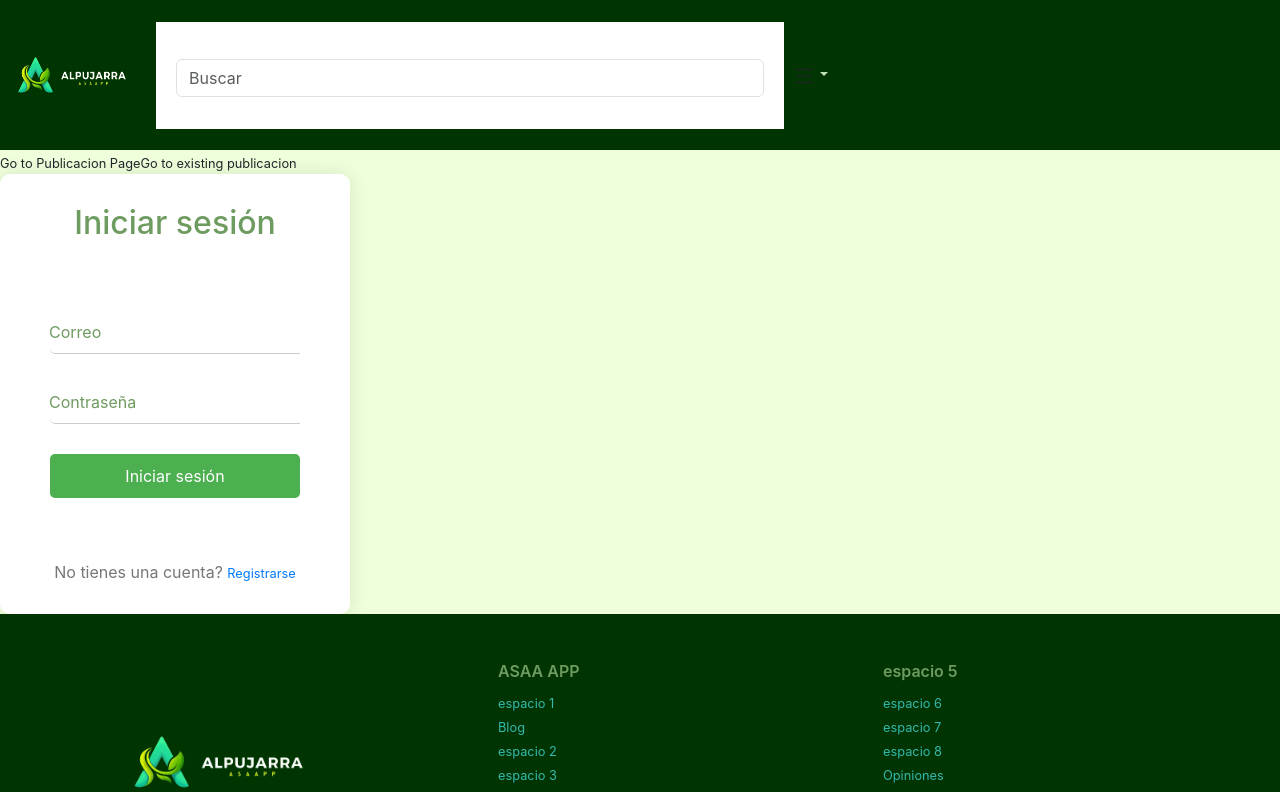
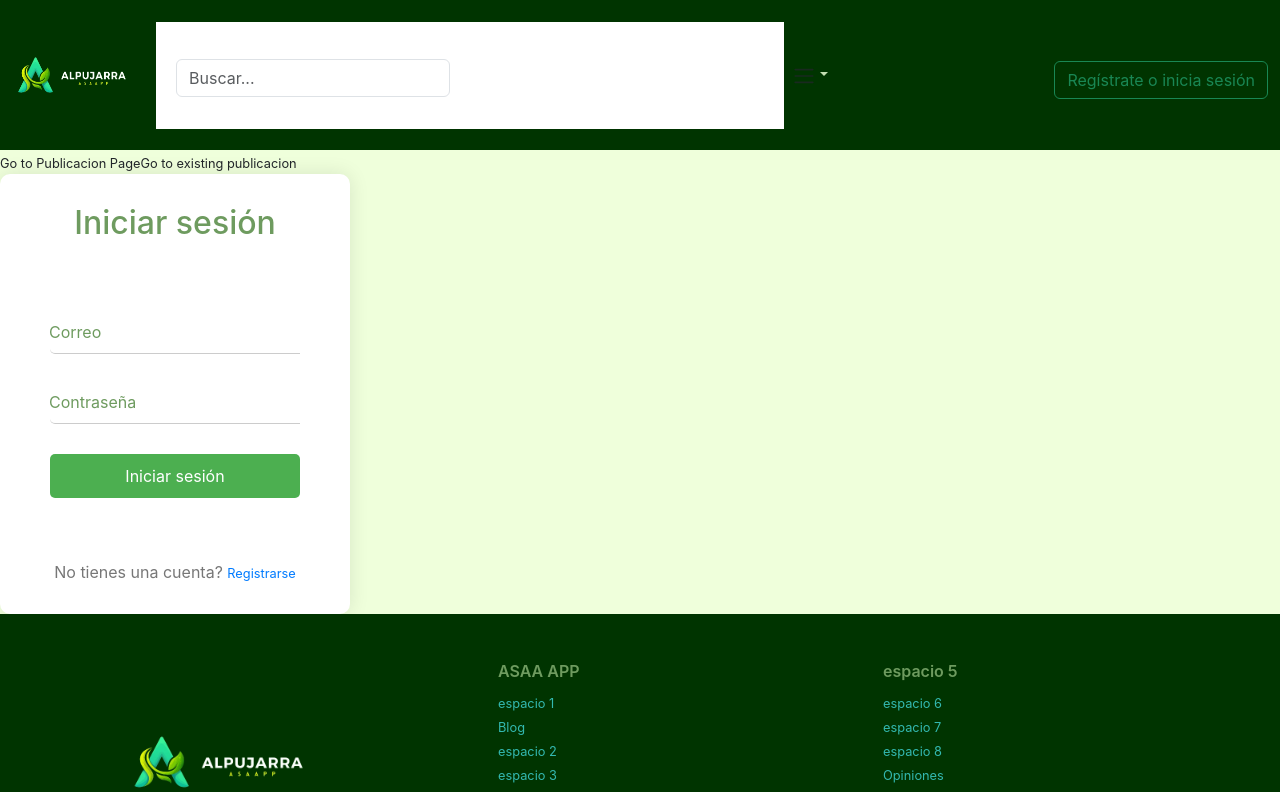
Before and after one commit to aev410/TFG, a React (Create React App) app in the folder proyecto/: page /login in a window 1280 px wide. Shown: the top 792 px of the page. Built offline with nearby package versions, Linux system fonts and the light colour scheme.

Commit message:
cookie dse sesion y otros arreglos

```diff
--- a/proyecto/src/App.js
+++ b/proyecto/src/App.js
@@ -8,7 +8,7 @@ import VistaUser from "./components/vistaUsuario/VistaUser";
 import UploadItem from"./components/nuevPub/UploadItem";
 import PaginaPub from "./components/vistaPublicacion/paginaPub";
 import Home from "./pages/home"
-import { BrowserRouter as Router, Route, Routes, Link } from 'react-router-dom';
+import { BrowserRouter as Router, Route, Routes, Link, useParams } from 'react-router-dom';
 
 
 import './App.css';
@@ -29,7 +29,7 @@ function App() {
         <Route path="/user/tienda" element={<>  </>}/>
         <Route path="/newPub" element={<><UploadItem/></>}/>
         <Route path="/publics" element={<>  </>}/>
-        <Route path="/publics/idPub" element={<><PaginaPub id={21}/></>}/>
+        <Route path="/publics/:idPub" element={<><PaginaPub id={useParams()}/></>}/>
       </Routes>
       <Footer2 /> {/*para dispositivos moviles */}
       <Footer />
--- a/proyecto/src/components/Sessions/login.js
+++ b/proyecto/src/components/Sessions/login.js
@@ -4,6 +4,7 @@ import {useNavigate} from 'react-router-dom'
 import ValidadorCorreo from './formatoCorreo';
 import { Link } from "react-router-dom";
 import axios from 'axios';
+import { setCookie } from '../../services/cookies';
 
 const Login = () => {
     const [errorMessage, setErrorMessage] = useState('');
@@ -25,9 +26,7 @@ const Login = () => {
                 // Almacenar el token en localStorage
                 localStorage.setItem('authToken', response.data.data);
 
-                // Pruebas
-                const token = localStorage.getItem('authToken');
-                console.log("TOKEN DE LOCALSTORAGE 1: " + token);
+                setCookie('UserEmail', correo, 1)
 
                 // Navegar a la página del usuario
                 navigate('/user');
--- /dev/null
+++ b/proyecto/src/components/nav/accesoUsuario.jsx
@@ -0,0 +1,41 @@
+import { Link } from 'react-router-dom';
+import "./nav.css";
+import { getCookie } from '../../services/cookies';
+import { useEffect, useState } from 'react';
+
+export const AccesoUsuario = () => {
+    const [email, setEmail] = useState(getCookie('UserEmail'));
+
+    // useEffect para detectar cambios en la cookie UserEmail
+    useEffect(() => {
+        const updateEmail = () => {
+            setEmail(getCookie('UserEmail'));
+        };
+
+        // Llamar a la función para actualizar el email inicialmente
+        updateEmail();
+
+        // Agregar un listener para detectar cambios en la cookie UserEmail
+        const interval = setInterval(updateEmail, 1000); // Puedes ajustar el intervalo según sea necesario
+
+        // Limpiar el intervalo cuando el componente se desmonte
+        return () => clearInterval(interval);
+    }, []);
+    return (
+        <div>
+            {email != null ? (
+                <Link to="/user">
+                    <button className="btn btn-outline-success" type="button">
+                        {email}
+                    </button>
+                </Link>
+            ) : (
+                <Link to="/register">
+                    <button className="btn btn-outline-success" type="button">
+                        Regístrate o inicia sesión
+                    </button>
+                </Link>
+            )}
+        </div>
+    )
+}
--- a/proyecto/src/components/nav/nav.js
+++ b/proyecto/src/components/nav/nav.js
@@ -3,6 +3,7 @@ import { Link } from 'react-router-dom';
 import "./nav.css";
 import logo from "./img/logo.png";
 import BarraBusqueda from '../barraBusqueda/BarraBusqueda';
+import { AccesoUsuario } from './accesoUsuario';
 
 
 
@@ -10,9 +11,10 @@ function Nav() {
 	return (
 		<nav class="navbar bg-light sticky-top navbar-expand-lg p-0">
 			<div class="container-fluid">
-				<a class="navbar-brand" href=" "><img src={logo} alt="Logo" /></a>
+				<Link class="navbar-brand" to={'/'}><img src={logo} alt="Logo" /></Link>
 				<form class="form-inline d-flex w-50">
-					<input class="form-control mr-sm-2 w-100" type="search" placeholder="Buscar" aria-label="Search" />
+					{/* <input class="form-control mr-sm-2 w-100" type="search" placeholder="Buscar" aria-label="Search" /> */}
+					<BarraBusqueda/>
 				</form>
 				<button class="navbar-toggler" type="button" data-bs-toggle="collapse" data-bs-target="#main_nav">
 					<span class="navbar-toggler-icon"></span>
@@ -80,6 +82,7 @@ function Nav() {
 						</li>
 				</ul>
 			</div>
+				<AccesoUsuario/>
 			</div>
 		</nav>
 	);
--- a/proyecto/src/components/vistaPublicacion/paginaPub.js
+++ b/proyecto/src/components/vistaPublicacion/paginaPub.js
@@ -3,9 +3,12 @@ import { usePublicacion } from "../../services/api";
 import 'bootstrap/dist/css/bootstrap.min.css';
 import { Container, Carousel, Row, Col, Card } from 'react-bootstrap';
 import Map from "../google-map/map";
+import { useParams } from "react-router-dom";
 
-const PaginaPub = ({ id }) => {
-    const { datos, cargando, error } = usePublicacion(id);
+const PaginaPub = () => {
+    const {idPub} = useParams()
+
+    const { datos, cargando, error } = usePublicacion(idPub);
 
     if (cargando) {
         return <p>Cargando...</p>;
--- a/proyecto/src/components/vistaPublicacion/vistaPub.jsx
+++ b/proyecto/src/components/vistaPublicacion/vistaPub.jsx
@@ -1,5 +1,7 @@
-import {usePublicacion} from "../../services/api";
+import { Link } from "react-router-dom";
+import { usePublicacion } from "../../services/api";
 import "./vistaPub.css"
+import { Carousel } from 'react-bootstrap';
 
 const VistaPub = ({ id }) => {
   const { datos, cargando, error } = usePublicacion(id);
@@ -19,15 +21,29 @@ const VistaPub = ({ id }) => {
   let imagenes = datos[0].imagenes.length > 1  ? datos[0].imagenes.split(";").filter(src => src) : datos[0].imagenes;
   console.log(imagenes);
 
+  let vinculo = `/publics/${id}`
+
   return (
+    <Link to={vinculo}>
       <div className='tarjeta'>
         <div>
-        <img src={`http://localhost:3000/images/`} alt="Imagen de la publicación" />
+          <Carousel>
+            {imagenes.map((src, index) => (
+              <Carousel.Item key={index}>
+                <img
+                  className="d-block w-100"
+                  src={`http://localhost:3000/images/${src}`}
+                  alt={`Imagen ${index + 1}`}
+                />
+              </Carousel.Item>
+            ))}
+          </Carousel>
           <h3>{datos[0].nombre}</h3>
           <p>Precio: {datos[0].precio}</p>
           <p>Fecha de publicación: {new Date(datos[0].fecha_pub).toLocaleDateString()}</p>
         </div>
       </div>
+    </Link>
   );
 };
 
--- a/proyecto/src/services/api.js
+++ b/proyecto/src/services/api.js
@@ -122,6 +122,7 @@ const GetUsuario = () => {
                 const response = await axios.get(`http://localhost:3000/user`, config)
                 console.log(response.data);
                 setUsuario(response.data);
+
             } catch (error) {
                 console.error("Error al buscar usuario: " + error);
                 setError("Error al buscar publicacion " + error)
@@ -131,7 +132,7 @@ const GetUsuario = () => {
         };
 
         fetchData();
-    }, [token] );
+    }, [token]);
 
     return { usuario, cargando, error };
 }
--- /dev/null
+++ b/proyecto/src/services/cookies.js
@@ -0,0 +1,20 @@
+
+const setCookie = (name, value, days) => {
+    const expires = new Date();
+    expires.setTime(expires.getTime() + (days * 24 * 60 * 60 * 1000));
+    const cookie = `${name}=${value};expires=${expires.toUTCString()};path=/`;
+    document.cookie = cookie;
+};
+
+const getCookie = (name) => {
+    const cookies = document.cookie.split(';');
+    for (let i = 0; i < cookies.length; i++) {
+        const cookie = cookies[i].trim();
+        if (cookie.startsWith(name + '=')) {
+            return cookie.substring(name.length + 1);
+        }
+    }
+    return null;
+};
+
+module.exports = {setCookie, getCookie}
```
Also changed, not shown: proyecto/src/components/vistaUsuario/VistaUser.js (+9 -5 lines). Lines whose indentation alone changed are shown as unchanged.
